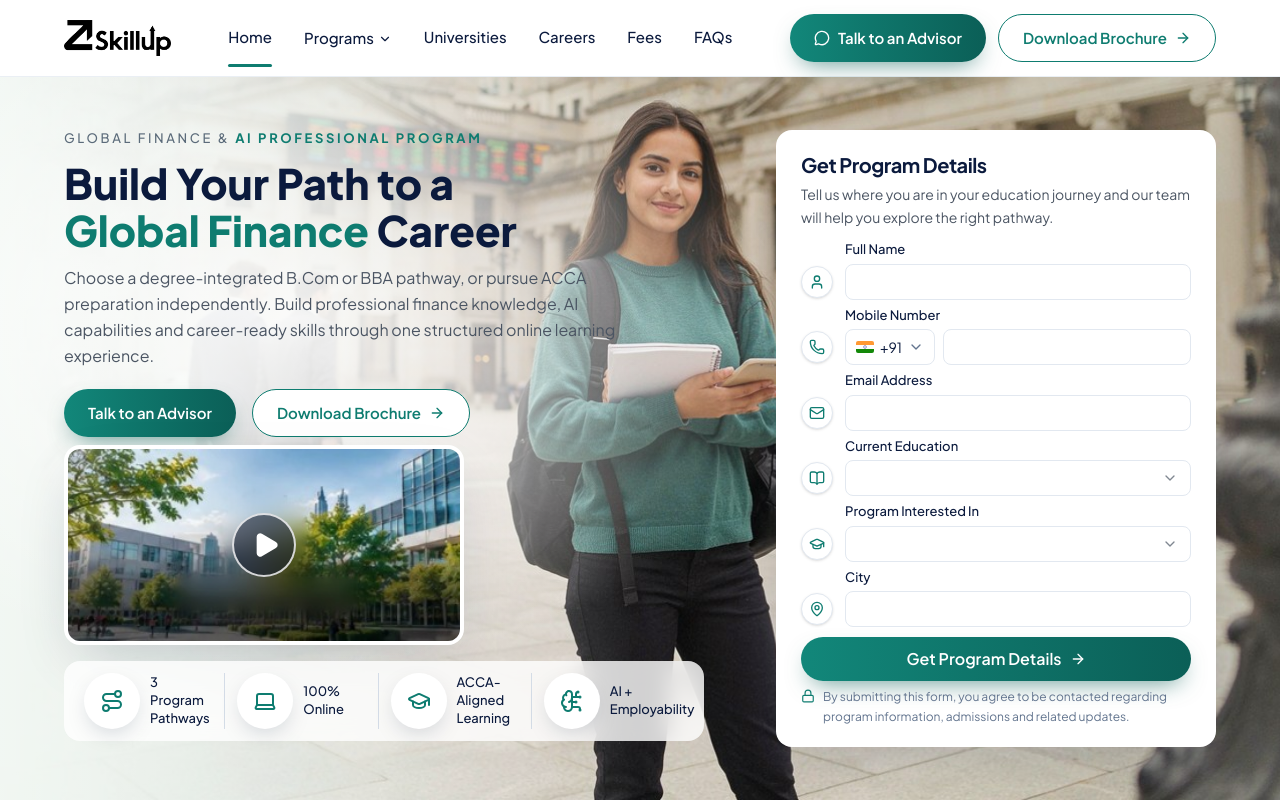
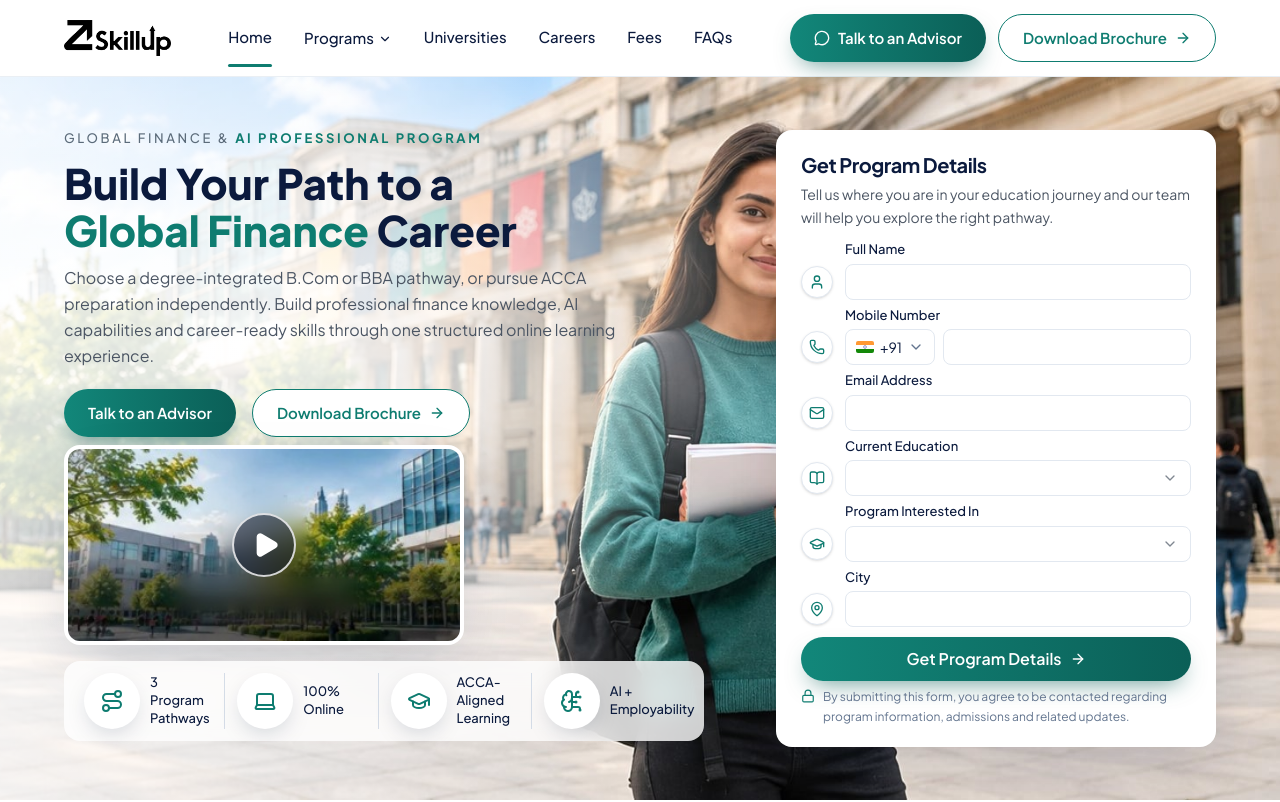
Before and after one commit to mardimanisha/acca-zskillup, a Next.js app: page / in a window 1280 px wide. Shown: the top 802 px of the page. Built offline with nearby package versions, Linux system fonts and the light colour scheme.

Commit message:
Add homepage hero background image

```diff
--- a/components/home/hero/hero-section.tsx
+++ b/components/home/hero/hero-section.tsx
@@ -11,15 +11,19 @@
 
   return (
     <section className="relative isolate overflow-hidden xl:flex xl:h-[calc(100svh-77px)] xl:min-h-[540px] xl:items-center">
+      {/* On xl the form covers the right ~25% of the hero, so the photo is widened
+          and shifted left to bring the subject out from behind it. */}
+      <div className="absolute inset-y-0 left-0 right-0 -z-20 xl:-left-[26vw]">
         <Image
           src={background.src}
           alt={background.alt}
           fill
           preload
-        sizes="100vw"
+          sizes="(min-width: 1280px) 126vw, 100vw"
           quality={90}
-        className="-z-20 object-cover object-[56%_top]"
+          className="object-cover object-[56%_top]"
         />
+      </div>
       {/* Readability overlays: light left-to-right wash so the photo still shows,
           a soft white glow behind the copy, and a stronger wash when content stacks */}
       <div
--- a/content/home-hero.ts
+++ b/content/home-hero.ts
@@ -32,7 +32,7 @@
     brochure: { label: "Download Brochure", href: "#download-brochure" },
   },
   background: {
-    src: "/images/hero/hero-bg-finance-v2.jpg",
+    src: "/images/hero/homepage-hero-bg.jpg",
     alt: "",
   },
   video: {
```
Also changed, not shown: public/images/hero/homepage-hero-bg.jpg (added), 1 other file (tests, documents, lock files or other folders). Lines whose indentation alone changed are shown as unchanged.
